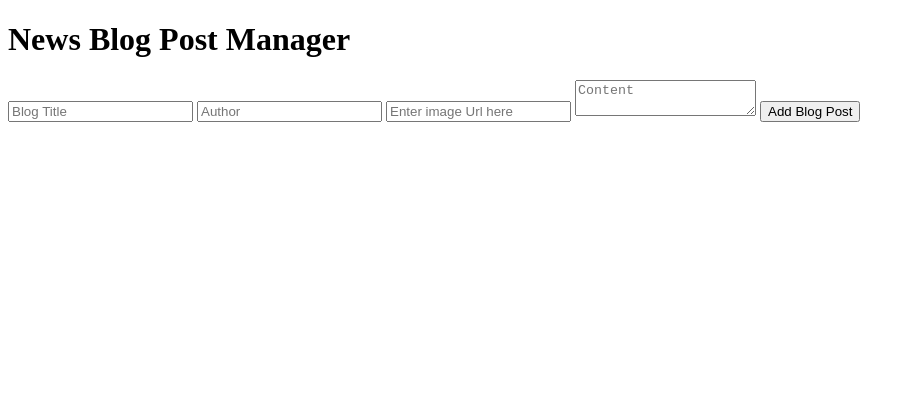
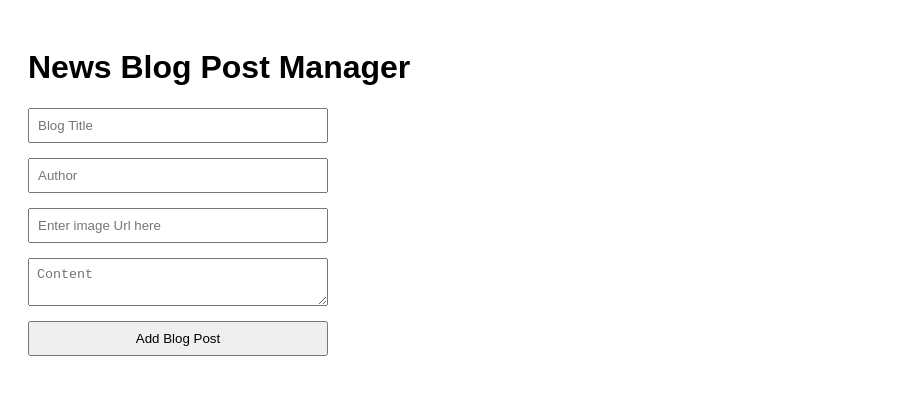
Before and after one commit to michaelfuchaka/Code-Challenge-3-Post-Manager, a plain HTML site: page index.html in a window 1280 px wide. Shown: the whole page, without its empty margins (0-915 px from the left). Drawn offline with Linux system fonts and the light colour scheme.

Commit message:
styling body and inputs

```diff
--- a/css/style.css
+++ b/css/style.css
@@ -0,0 +1,20 @@
+body {
+    font-family: Arial, Helvetica, sans-serif;
+    padding: 20px;
+}
+#input {
+    margin-bottom: 10px;
+    display: flex;
+    flex-direction: column;
+    max-width: 300px;
+     flex-direction: column;
+      gap: 15px;
+}
+
+  #input input,
+  #input textarea,
+  #input button {
+    width: 100%;
+    padding: 8px;
+    box-sizing: border-box;
+  }
--- a/index.html
+++ b/index.html
@@ -4,18 +4,18 @@
     <meta charset="UTF-8">
     <meta name="viewport" content="width=device-width, initial-scale=1.0">
     <title>News-Blog-App</title>
-     <link rel="stylesheet" href="css/styles.css" />
+     <link rel="stylesheet" href="css/style.css">
 </head>
 <body>
     <div>
         <h1>News Blog Post Manager </h1>
-        <form action="">
+        <div id="input">
         <input type="text" id="new-title" placeholder="Blog Title" required />
         <input type="text" id="new-author" placeholder="Author" required />
         <input type="text" id="imageUrl" placeholder="Enter image Url here">
          <textarea id="new-content" placeholder="Content" required></textarea>
          <button onclick="addPost()">Add Blog Post</button>
-       </form>
+      </div>
 
       <div id="main-container">
       <div id="post-list"></div>
```
